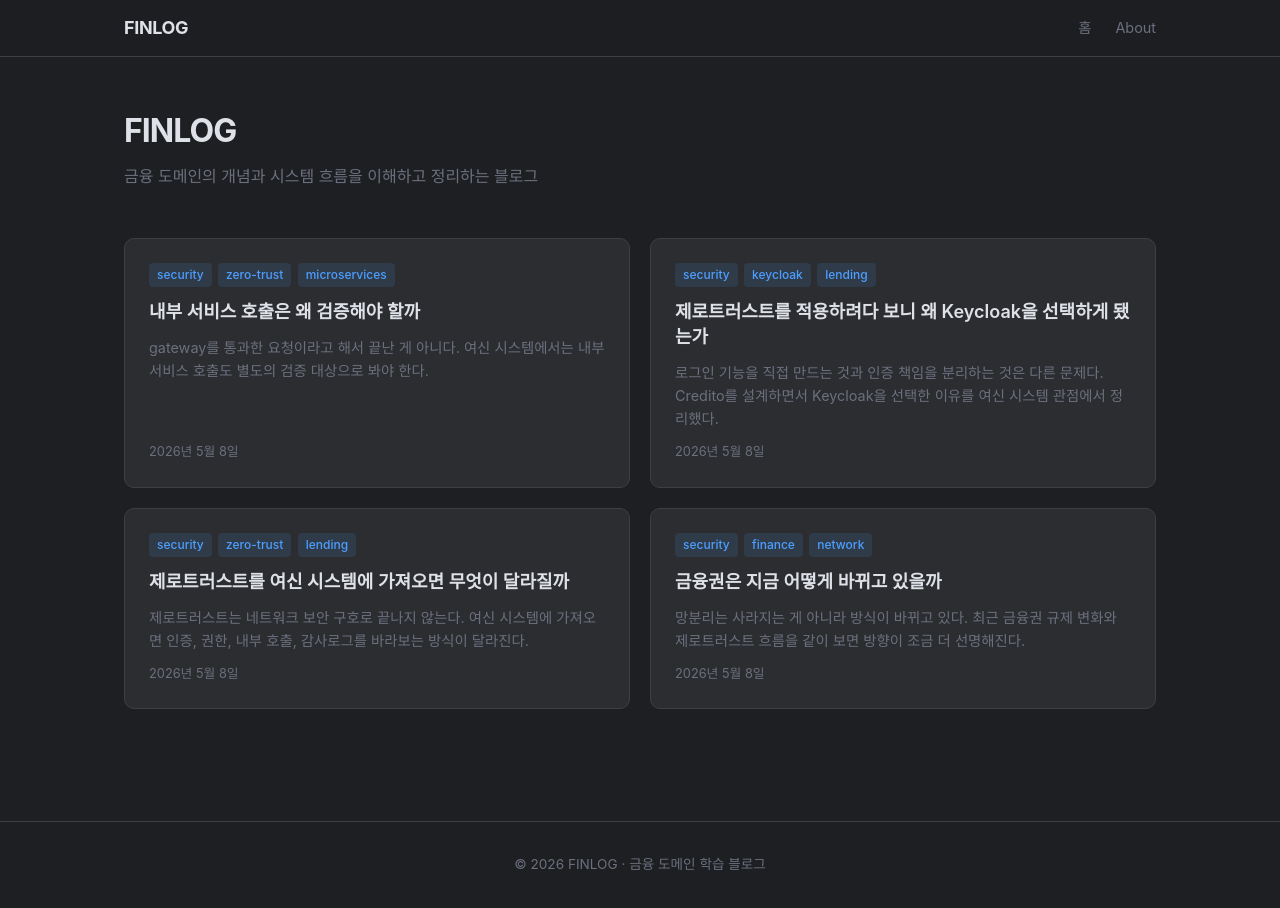
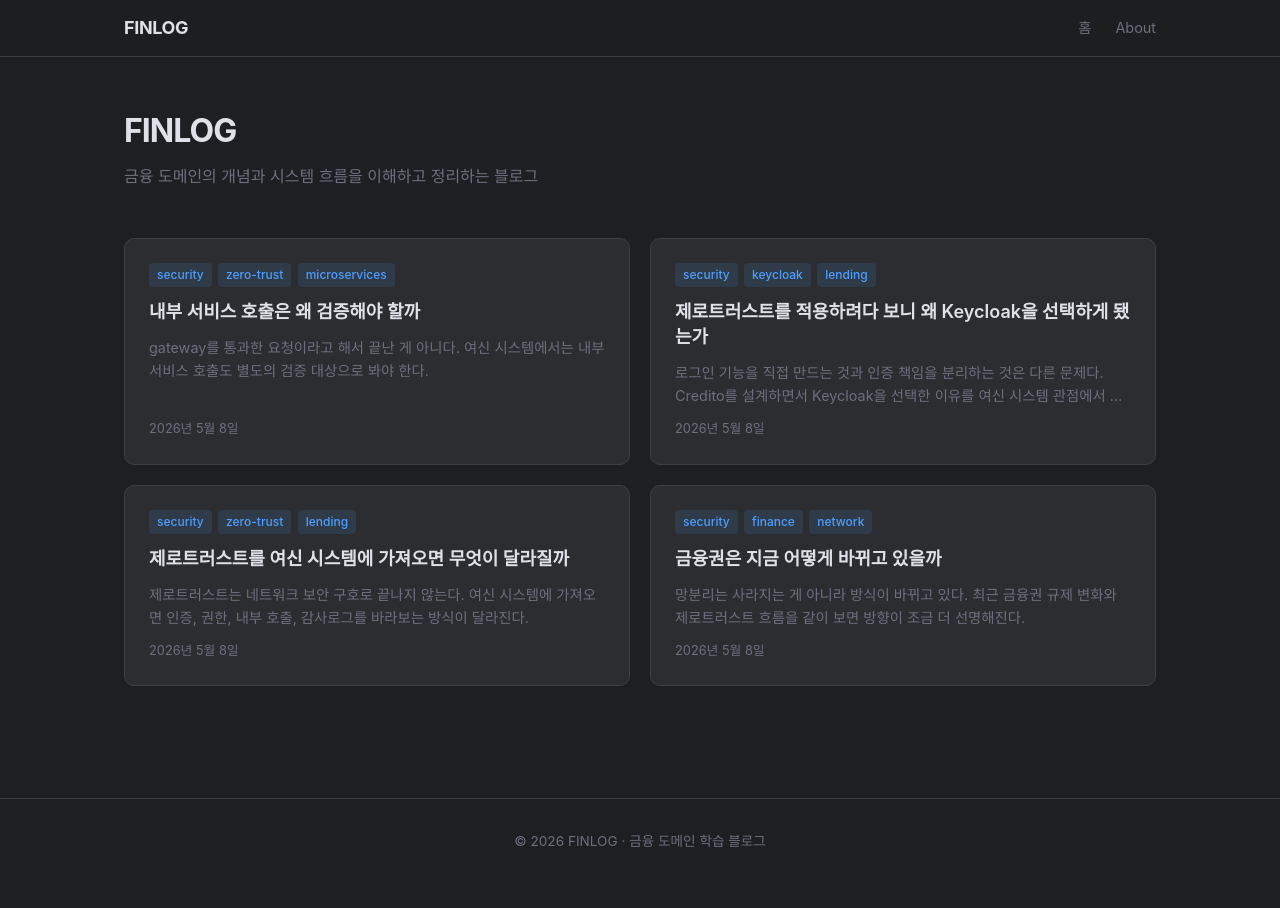
Before and after one commit to finance-core-system/finlog, a Next.js app: page /finlog/ in a window 1280 px wide. After the commit the page ends 885 px from the top, so only its background shows below. Built offline with nearby package versions, Linux system fonts and the light colour scheme.

Commit message:
chore: 카드 크기 고정

```diff
--- a/src/components/PostCard.module.css
+++ b/src/components/PostCard.module.css
@@ -45,7 +45,7 @@
   flex: 1;
   overflow: hidden;
   display: -webkit-box;
-  -webkit-line-clamp: 3;
+  -webkit-line-clamp: 2;
   -webkit-box-orient: vertical;
 }
 
```
